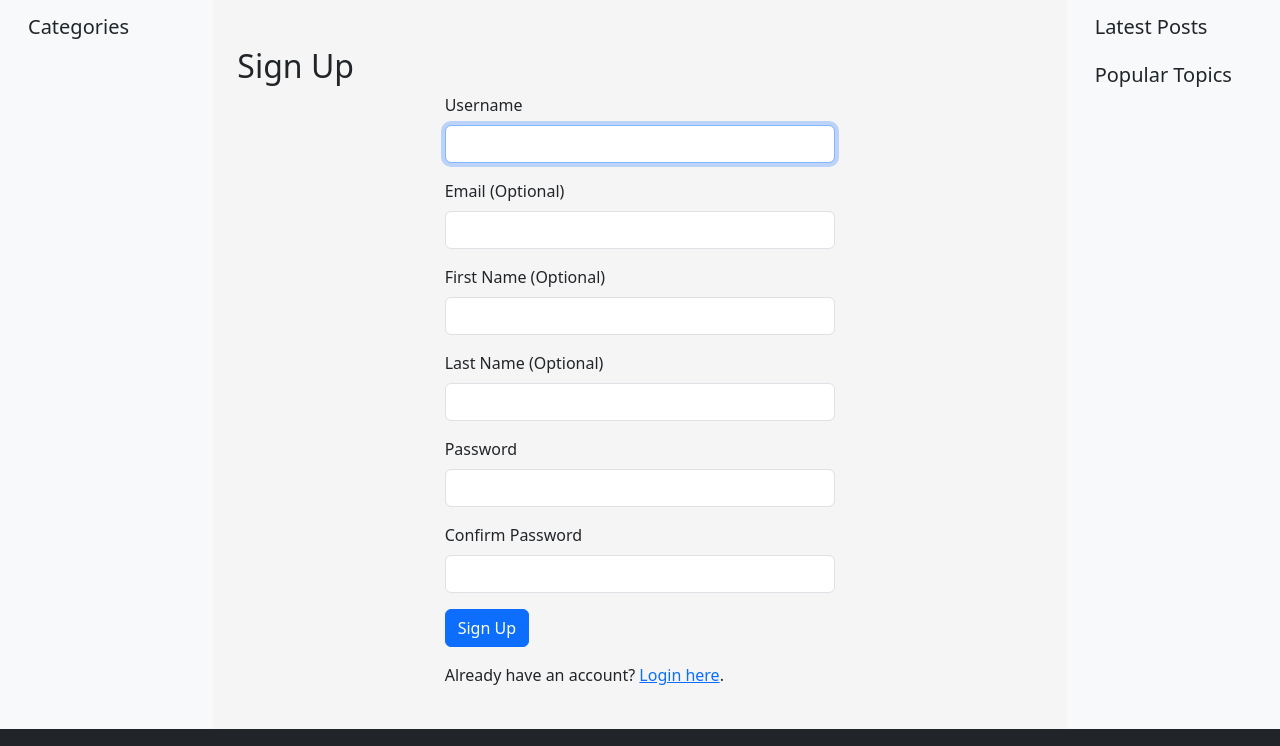
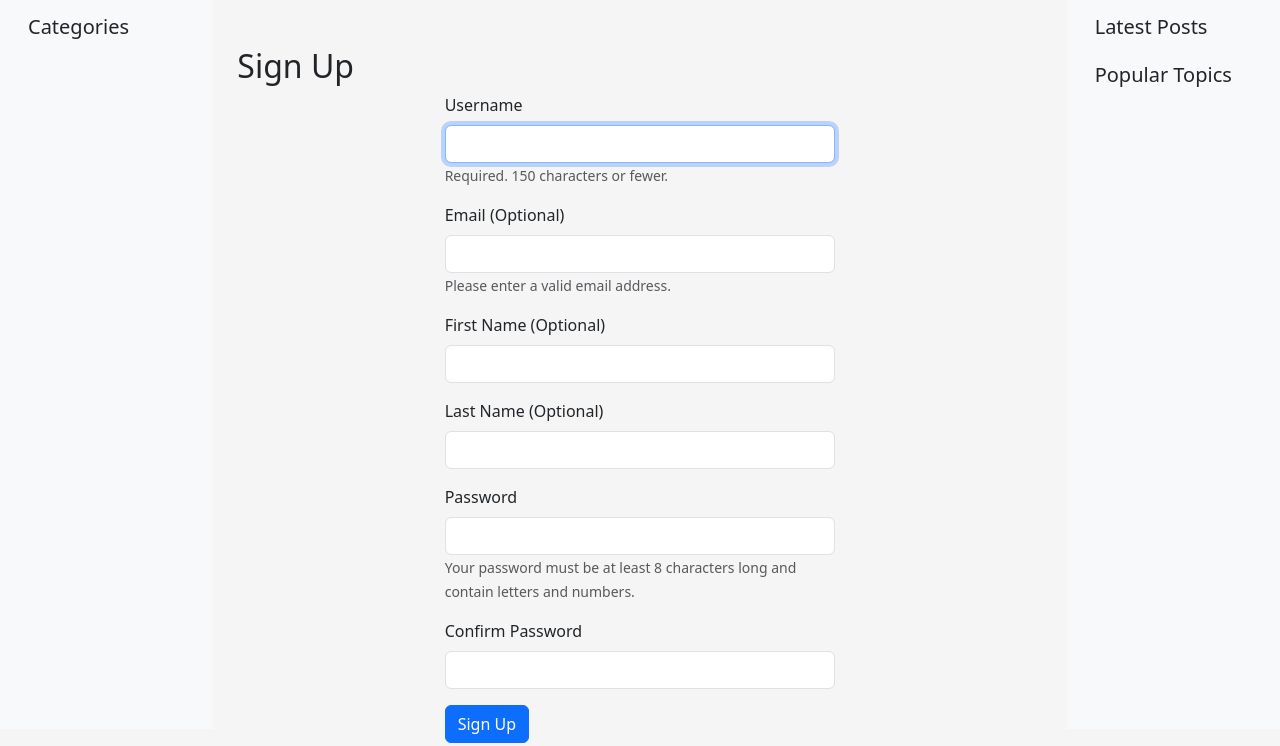
Before and after one commit to bilgeswe/SWE573, a Django app: page /signup/ in a window 1280 px wide. Shown: the part 379-1125 px from the top of the page. Run offline with Django 5.2, Linux system fonts and the light colour scheme; some libraries are stand-ins or nearby versions.

Commit message:
Password error handling now displays a relative error message.

```diff
--- a/forum/apps/object_finder/templates/registration/signup.html
+++ b/forum/apps/object_finder/templates/registration/signup.html
@@ -10,7 +10,25 @@
             <!-- Display validation errors if any -->
             {% if form.errors %}
                 <div class="alert alert-danger">
-                    Please correct the error{{ form.errors|pluralize }} below.
+                    {% if form.username.errors %}
+                        <p>Username error: {{ form.username.errors|striptags }}</p>
+                    {% endif %}
+                    {% if form.password1.errors %}
+                        <p>Password must:</p>
+                        <ul>
+                            <li>Be at least 8 characters long</li>
+                            <li>Contain at least one uppercase letter</li>
+                            <li>Contain at least one number</li>
+                            <li>Not be too similar to your username</li>
+                            <li>Not be a commonly used password</li>
+                        </ul>
+                    {% endif %}
+                    {% if form.password2.errors %}
+                        <p>Password confirmation error: {{ form.password2.errors|striptags }}</p>
+                    {% endif %}
+                    {% if form.email.errors %}
+                        <p>Email error: {{ form.email.errors|striptags }}</p>
+                    {% endif %}
                 </div>
             {% endif %}
             <!-- Signup form -->
@@ -19,10 +37,12 @@
                 <div class="mb-3">
                     <label for="id_username" class="form-label">Username</label>
                     {{ form.username|add_class:"form-control" }}
+                    <small class="text-muted">Required. 150 characters or fewer.</small>
                 </div>
                 <div class="mb-3">
                     <label for="id_email" class="form-label">Email (Optional)</label>
                     {{ form.email|add_class:"form-control" }}
+                    <small class="text-muted">Please enter a valid email address.</small>
                 </div>
                 <div class="mb-3">
                     <label for="id_first_name" class="form-label">First Name (Optional)</label>
@@ -35,6 +55,7 @@
                 <div class="mb-3">
                     <label for="id_password1" class="form-label">Password</label>
                     {{ form.password1|add_class:"form-control" }}
+                    <small class="text-muted">Your password must be at least 8 characters long and contain letters and numbers.</small>
                 </div>
                 <div class="mb-3">
                     <label for="id_password2" class="form-label">Confirm Password</label>
```
